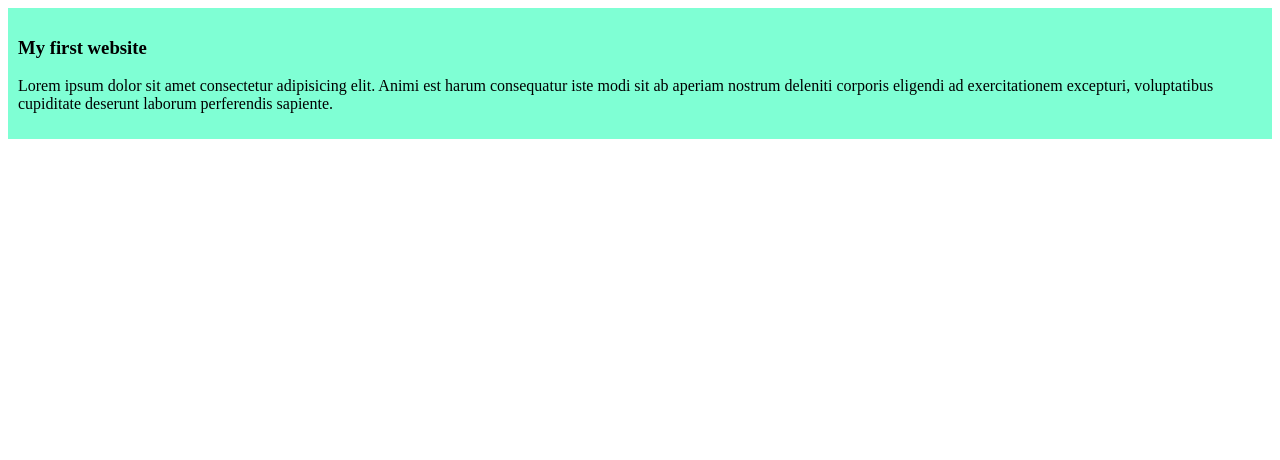
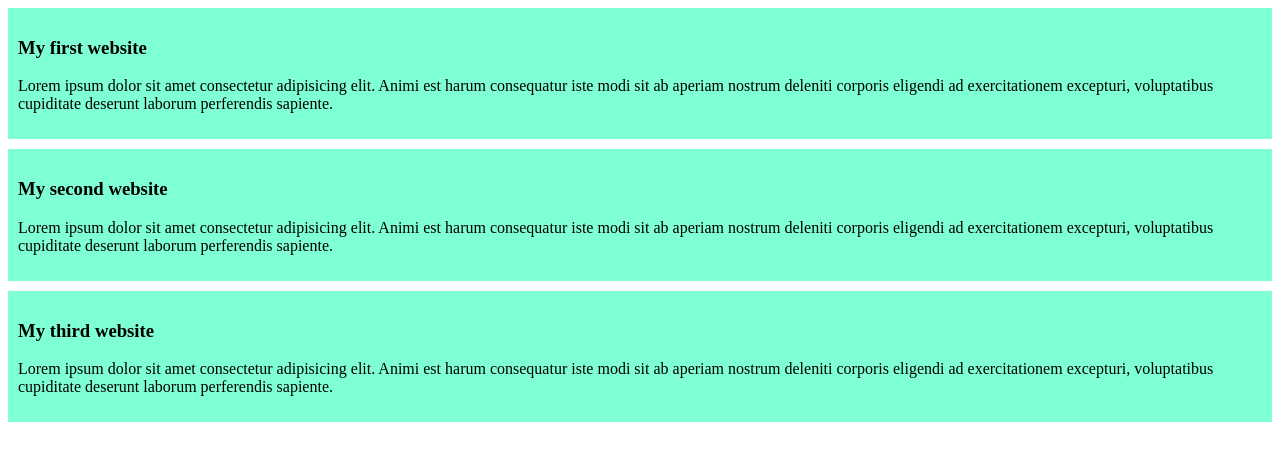
Before and after one commit to asif-444/my-simple-website, a plain HTML site: page index.html in a window 1280 px wide. Drawn offline with Linux system fonts and the light colour scheme.

Commit message:
added the first blog

```diff
--- a/index.html
+++ b/index.html
@@ -12,5 +12,17 @@
         <p>Lorem ipsum dolor sit amet consectetur adipisicing elit. Animi est harum consequatur iste modi sit ab aperiam nostrum deleniti corporis eligendi ad exercitationem excepturi, voluptatibus cupiditate deserunt laborum perferendis sapiente.</p>
 
     </div>
+    <div>
+        <h3>My second website</h3>
+        <p>Lorem ipsum dolor sit amet consectetur adipisicing elit. Animi est harum consequatur iste modi sit ab aperiam nostrum deleniti corporis eligendi ad exercitationem excepturi, voluptatibus cupiditate deserunt laborum perferendis sapiente.</p>
+
+    </div>
+
+    </div>
+    <div>
+        <h3>My third website</h3>
+        <p>Lorem ipsum dolor sit amet consectetur adipisicing elit. Animi est harum consequatur iste modi sit ab aperiam nostrum deleniti corporis eligendi ad exercitationem excepturi, voluptatibus cupiditate deserunt laborum perferendis sapiente.</p>
+
+    </div>
 </body>
 </html>
--- a/styles/blog.css
+++ b/styles/blog.css
@@ -1,5 +1,6 @@
 div{
     background-color: aquamarine;
     padding: 10px;
+    margin-bottom:10px;
 
 }
```
